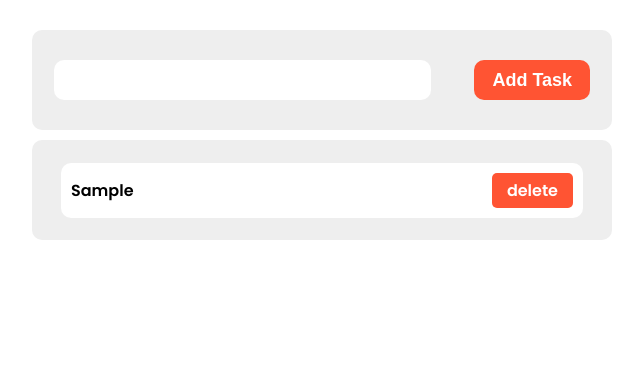
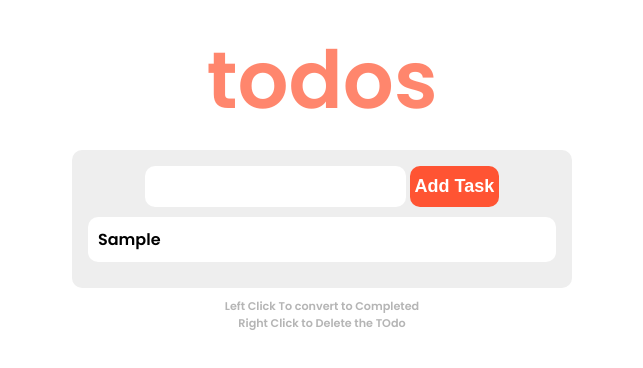
Before and after one commit to abdelrhmanKh/10-Projects-Using-HTML-SCSS-JS-Master, a plain HTML site: page todo-app/index.html in a window 1280 px wide. Both pictures are taken after typing "Sample" into the empty fields and a click on the input "Add Task". Shown: the whole page, without its empty margins (318-961 px from the left). Drawn offline with Linux system fonts and the light colour scheme.

Commit message:
ToDO App

```diff
--- a/todo-app/index.html
+++ b/todo-app/index.html
@@ -14,12 +14,20 @@
 
 <body>
     <div class="container">
-        <div class="form">
-            <input type="text" class="input">
-            <input type="submit" class='add' value="Add Task">
-        </div>
-        <div class="tasks">
-        </div>
+        <h1>todos</h1>
+        <form class="form">
+            <div>
+                <input type="text" class="input">
+                <input type="submit" class='add' value="Add Task">
+            </div>
+            <ul class="todo">
+
+            </ul>
+        </form>
+        <small>
+            Left Click To convert to Completed<br>
+            Right Click to Delete the TOdo
+        </small>
     </div>
     <script src="main.js"></script>
 </body>
--- a/todo-app/main.js
+++ b/todo-app/main.js
@@ -1,62 +1,120 @@
-let lists = []
-let d = new Date();
-let ms = d.getMilliseconds();
-let sd = d.getSeconds();
-let add = document.querySelector('.add');
-let input = document.querySelector('.input');
-let tasksDiv = document.querySelector('.tasks');
+// let lists = []
+// let d = new Date();
+// let ms = d.getMilliseconds();
+// let sd = d.getSeconds();
+// let add = document.querySelector('.add');
+// let input = document.querySelector('.input');
+// let tasksDiv = document.querySelector('.tasks');
 
 
-if (!window.localStorage.lists) {
-    window.localStorage.lists = '';
+// if (!localStorage.lists) {
+//     localStorage.lists = '';
+// }
+
+// if (localStorage.getItem("lists")) {
+//     lists = JSON.parse(localStorage.getItem("lists"))
+// }
+
+// if (lists.length) {
+//     createList(lists);
+// }
+
+// add.addEventListener('click', () => {
+//     if (input.value) {
+//         lists = [...lists, {
+//             id: Math.floor((Math.random() * ms * sd) * ms),
+//             value: input.value,
+//         }];
+//         createList(lists);
+//         localStorage.clear();
+//         localStorage.setItem("lists", JSON.stringify(lists))
+//     }
+
+//     input.value = ""
+// })
+
+// function createList(lists) {
+//     tasksDiv.innerHTML = "";
+//     let ul = document.createElement("ul");
+//     lists.forEach((e) => {
+//         let li = document.createElement("li");
+//         let spanText = document.createElement("span")
+//         let spanDel = document.createElement("span")
+//         li.id = e.id
+//         spanText.classList.add("task")
+//         spanText.textContent = e.value
+//         spanDel.textContent = "delete"
+//         spanDel.classList.add("del")
+//         spanDel.addEventListener('click', delt)
+//         li.append(spanText)
+//         li.append(spanDel)
+//         ul.appendChild(li)
+//     })
+//     tasksDiv.append(ul)
+// }
+
+// function delt(eldel) {
+//     lists = lists.filter((e) => e.id == eldel.path[1].id ? '' : e)
+//     createList(lists)
+//     localStorage.clear();
+//     localStorage.setItem("lists", JSON.stringify(lists))
+
+// }
+
+const todosUl = document.querySelector("ul")
+const tasks = document.querySelector(".form")
+const input = document.querySelector("input")
+
+const todosLS = JSON.parse(localStorage.getItem("todo"))
+if (todosLS) {
+    todosLS.forEach(todoLS => {
+        addTodo(todoLS)
+    })
+
 }
 
-if (window.localStorage.getItem("lists")) {
-    lists = JSON.parse(window.localStorage.getItem("lists"))
+tasks.addEventListener("submit", (e) => {
+    e.preventDefault();
+    addTodo()
+})
+function addTodo(todo) {
+    let todoText = input.value;
+    if (todo) {
+        todoText = todo.text;
+    }
+    if (todoText) {
+        const todoEl = document.createElement("li")
+        if (todo && todo.completed) {
+            todoEl.classList.add("completed")
+        }
+        todoEl.innerText = todoText;
+        todoEl.addEventListener("click", () => {
+            todoEl.classList.toggle("completed");
+            updateLS()
+        })
+        todoEl.addEventListener("contextmenu", (e) => {
+            e.preventDefault();
+            todoEl.remove()
+            updateLS()
+        })
+
+        todosUl.appendChild(todoEl)
+        updateLS()
+        input.value = ""
+    }
 }
 
-if (lists.length) {
-    createList(lists);
-}
+function updateLS() {
+    const todosEl = document.querySelectorAll("li")
+    const todoObj = []
 
-add.addEventListener('click', () => {
-    if (input.value) {
-        lists = [...lists, {
-            id: Math.floor((Math.random() * ms * sd) * ms),
-            value: input.value,
-        }];
-        createList(lists);
-        window.localStorage.clear();
-        window.localStorage.setItem("lists", JSON.stringify(lists))
-    }
+    todosEl.forEach(todoEl => {
+        todoObj.push({
+            text: todoEl.innerText,
+            completed: todoEl.classList.contains("completed")
+        })
+    })
 
-    input.value = ""
-})
-
-function createList(lists) {
-    tasksDiv.innerHTML = "";
-    let ul = document.createElement("ul");
-    lists.forEach((e) => {
-        let li = document.createElement("li");
-        let spanText = document.createElement("span")
-        let spanDel = document.createElement("span")
-        li.id = e.id
-        spanText.classList.add("task")
-        spanText.textContent = e.value
-        spanDel.textContent = "delete"
-        spanDel.classList.add("del")
-        spanDel.addEventListener('click', delt)
-        li.append(spanText)
-        li.append(spanDel)
-        ul.appendChild(li)
-    })
-    tasksDiv.append(ul)
-}
-
-function delt(eldel) {
-    lists = lists.filter((e) => e.id == eldel.path[1].id ? '' : e)
-    createList(lists)
-    window.localStorage.clear();
-    window.localStorage.setItem("lists", JSON.stringify(lists))
+    localStorage.setItem("todo", JSON.stringify(todoObj))
 
 }
--- a/todo-app/style.css
+++ b/todo-app/style.css
@@ -13,29 +13,39 @@ body {
     max-width: 600px;
     padding: 10px;
     margin: 10px auto;
+    display: flex;
+    flex-direction: column;
+    justify-content: center;
+    align-items: center;
 }
 
-.container div {
+.container h1 {
+    font-size: 5rem;
+    text-align: center;
+    color: #ff5533b6
+}
+
+.container form {
+    display: flex;
+    flex-direction: column;
+    justify-content: center;
+    align-items: center;
+
+    max-width: 100%;
+    width: 500px;
+
     margin: 10px auto;
+    padding: 1rem;
     background-color: #eee;
-    max-width: 600px;
-    min-width: 350px;
-    min-height: 100px;
     border-radius: 10px;
     -webkit-border-radius: 10px;
     -moz-border-radius: 10px;
     -ms-border-radius: 10px;
     -o-border-radius: 10px;
-    display: flex;
-    flex-direction: row;
-    justify-content: space-around;
-    align-items: center;
 }
 
 .input {
     border: none;
-    min-width: 65%;
-    height: 40px;
     border-radius: 10px;
     padding: 10px;
     font-weight: 600;
@@ -44,14 +54,12 @@ body {
 }
 
 .input:focus-visible {
-    outline: none;
-    border: 2px solid #ff5433;
+    outline: 2px solid #ff5433;
+
 }
 
 .add {
     border: none;
-    height: 40px;
-    width: 20%;
     cursor: pointer;
     font-weight: 600;
     border-radius: 10px;
@@ -63,25 +71,15 @@ body {
     color: white;
     font-size: 18px;
     padding: 10px 5px;
-
 }
 
-@media screen and (max-width:450px) {
-    .add {
-        font-size: 16px;
-        width: 25%;
-    }
 
-    .input {
-        width: 60%;
-    }
+
+ul {
+    width: 100%;
 }
 
-ul {
-    min-width: 90%;
-}
-
-.tasks li {
+.todo li {
     background-color: white;
     min-width: 80%;
     margin: 10px auto;
@@ -94,10 +92,17 @@ ul {
     align-content: center;
     justify-content: space-between;
     align-items: center;
+    cursor: pointer;
 }
 
-.tasks li .del {
+.todo li.completed {
+    color: rgb(169, 167, 167);
+    text-decoration: line-through;
+}
+
+.todo li .del {
     background-color: #ff5433;
+    border: none;
     padding: 5px 15px;
     border-radius: 5px;
     -webkit-border-radius: 5px;
@@ -107,3 +112,9 @@ ul {
     color: #fff;
     cursor: pointer;
 }
+
+small {
+    color: #b5b5b5;
+    font-size: 0.7rem;
+    text-align: center;
+}
```
